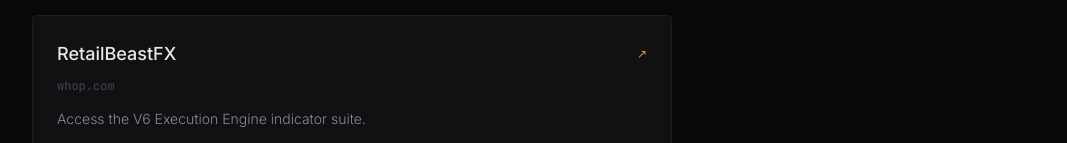
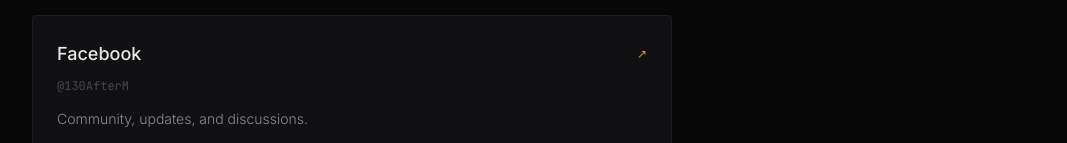
Before and after one commit to RetailBeastFX/130afterm, a Next.js app: page /links in a window 1280 px wide. Shown: the part 809-952 px from the top of the page, without its empty margins (106-1173 px from the left). Built offline with nearby package versions, Linux system fonts and the light colour scheme.

Commit message:
feat: add facebook to links

```diff
--- a/app/links/page.tsx
+++ b/app/links/page.tsx
@@ -20,6 +20,12 @@ const LINKS = [
     handle: '@130afterm',
     url: 'https://instagram.com/130afterm',
     description: 'Life outside the charts and visual documentation.',
+  },
+  {
+    platform: 'Facebook',
+    handle: '@130AfterM',
+    url: 'https://www.facebook.com/130AfterM/',
+    description: 'Community, updates, and discussions.',
   },
   {
     platform: 'RetailBeastFX',
```
